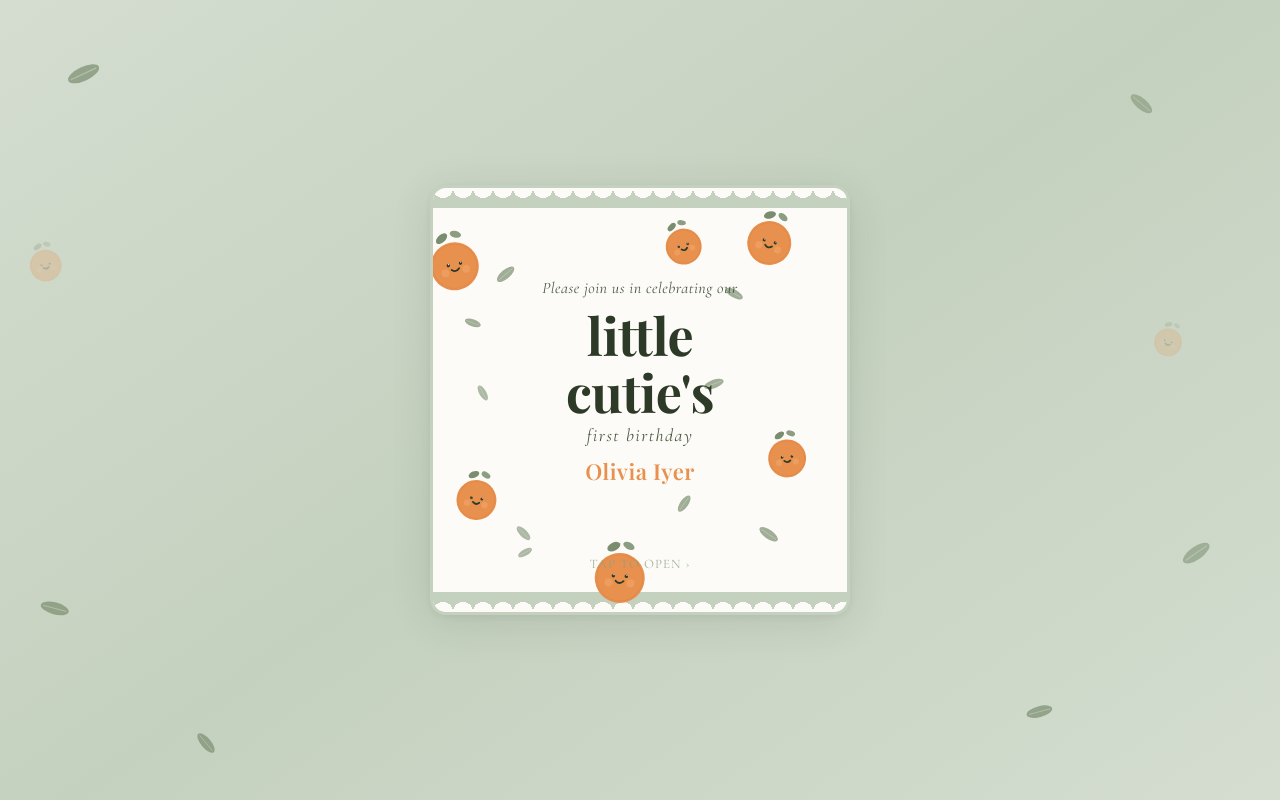
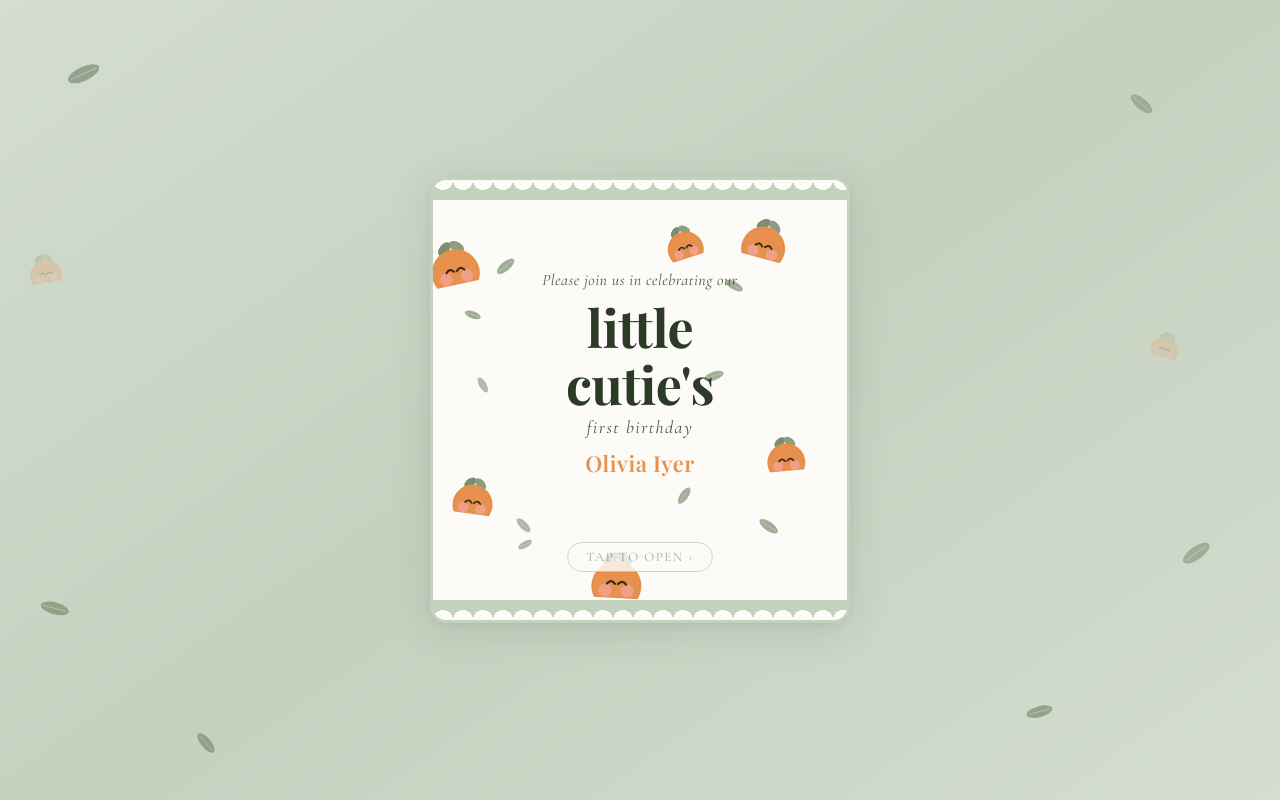
Before and after one commit to nealiyer88/little-cutie-evite, a Next.js app: page / in a window 1280 px wide. Built offline with nearby package versions, Linux system fonts and the light colour scheme; a web font is replaced by a local one.

Commit message:
Redesign orange to match reference (sleepy eyes, round, rosy cheeks) + fix tap-to-open legibility

```diff
--- a/app/page.tsx
+++ b/app/page.tsx
@@ -191,15 +191,25 @@ export default function EvitePage() {
               </p>
             </div>
 
-            <p style={{
-              position: 'relative', zIndex: 2,
-              fontFamily: "'Cormorant Garamond', serif",
-              fontSize: 13, color: SAGE, marginTop: 30,
-              letterSpacing: '1px', textTransform: 'uppercase',
-              animation: 'pulse 2s ease-in-out infinite',
+            <div style={{
+              position: 'relative', zIndex: 10,
+              display: 'flex', justifyContent: 'center',
+              marginTop: 24, paddingBottom: 8,
             }}>
-              tap to open ›
-            </p>
+              <span style={{
+                fontFamily: "'Cormorant Garamond', serif",
+                fontSize: 13, color: SAGE,
+                letterSpacing: '1.5px', textTransform: 'uppercase',
+                animation: 'pulse 2s ease-in-out infinite',
+                background: CREAM,
+                padding: '6px 18px',
+                borderRadius: 20,
+                border: `1.5px solid ${SAGE_LIGHT}`,
+                display: 'inline-block',
+              }}>
+                tap to open ›
+              </span>
+            </div>
           </div>
         )}
 
--- a/components/CuteOrange.tsx
+++ b/components/CuteOrange.tsx
@@ -1,9 +1,4 @@
-const ORANGE_MAIN = '#E8914F'
-const ORANGE_DARK = '#D4793A'
-const ORANGE_CHEEK = '#F2A66A'
-const LEAF_GREEN = '#7A8E6F'
-const SAGE = '#8B9E82'
-const TEXT_DARK = '#2D3A28'
+// Matches the reference: round body, two splayed leaves, closed sleepy eyes, rosy cheeks
 
 type Props = {
   size?: number
@@ -15,51 +10,67 @@ type Props = {
 
 export default function CuteOrange({ size = 60, x, y, rotation = 0, style = {} }: Props) {
   const r = size / 2
-  const leafH = size * 0.3
+  // Center of the orange body — pushed down to leave room for leaves
+  const cx = size * 0.55
+  const cy = size * 0.62 + r
+
+  // Leaf bases sit just above the top of the circle
+  const leafBaseY = cy - r + size * 0.04
 
   return (
     <svg
-      width={size * 1.2}
-      height={size * 1.4}
-      viewBox={`0 0 ${size * 1.2} ${size * 1.4}`}
+      width={size * 1.1}
+      height={size * 1.35}
+      viewBox={`0 0 ${size * 1.1} ${size * 1.35}`}
       style={{ position: 'absolute', left: x, top: y, transform: `rotate(${rotation}deg)`, ...style }}
     >
-      {/* stem */}
-      <line
-        x1={size * 0.6} y1={leafH + 2}
-        x2={size * 0.6} y2={leafH + size * 0.15}
-        stroke={LEAF_GREEN} strokeWidth={2.5} strokeLinecap="round"
+      {/* Left leaf */}
+      <ellipse
+        cx={cx - size * 0.13}
+        cy={leafBaseY - size * 0.08}
+        rx={size * 0.17}
+        ry={size * 0.1}
+        fill="#7A8E6F"
+        transform={`rotate(-40 ${cx - size * 0.13} ${leafBaseY - size * 0.08})`}
       />
-      {/* leaf left */}
+      {/* Right leaf */}
       <ellipse
-        cx={size * 0.45} cy={leafH * 0.6}
-        rx={size * 0.14} ry={size * 0.08}
-        fill={LEAF_GREEN}
-        transform={`rotate(-30 ${size * 0.45} ${leafH * 0.6})`}
+        cx={cx + size * 0.13}
+        cy={leafBaseY - size * 0.08}
+        rx={size * 0.17}
+        ry={size * 0.1}
+        fill="#8B9E82"
+        transform={`rotate(40 ${cx + size * 0.13} ${leafBaseY - size * 0.08})`}
       />
-      {/* leaf right */}
-      <ellipse
-        cx={size * 0.75} cy={leafH * 0.5}
-        rx={size * 0.12} ry={size * 0.07}
-        fill={SAGE}
-        transform={`rotate(25 ${size * 0.75} ${leafH * 0.5})`}
+
+      {/* Orange body */}
+      <circle cx={cx} cy={cy} r={r} fill="#E8914F" />
+
+      {/* Subtle darker ring for depth */}
+      <circle cx={cx} cy={cy} r={r * 0.93} fill="none" stroke="#D4793A" strokeWidth={1} opacity={0.18} />
+
+      {/* Rosy cheeks */}
+      <circle cx={cx - r * 0.44} cy={cy + r * 0.18} r={r * 0.26} fill="#F4A8A8" opacity={0.65} />
+      <circle cx={cx + r * 0.44} cy={cy + r * 0.18} r={r * 0.26} fill="#F4A8A8" opacity={0.65} />
+
+      {/* Eyes — closed sleepy arcs (∩ shaped) */}
+      <path
+        d={`M ${cx - r * 0.38} ${cy - r * 0.08}
+            Q ${cx - r * 0.22} ${cy - r * 0.28}
+              ${cx - r * 0.06} ${cy - r * 0.08}`}
+        fill="none"
+        stroke="#3A2A1A"
+        strokeWidth={size * 0.045}
+        strokeLinecap="round"
       />
-      {/* body */}
-      <circle cx={size * 0.6} cy={leafH + r} r={r} fill={ORANGE_MAIN} />
-      <circle cx={size * 0.6} cy={leafH + r} r={r * 0.92} fill="none" stroke={ORANGE_DARK} strokeWidth={1} opacity={0.3} />
-      {/* cheeks */}
-      <circle cx={size * 0.38} cy={leafH + r + size * 0.1} r={size * 0.08} fill={ORANGE_CHEEK} opacity={0.6} />
-      <circle cx={size * 0.82} cy={leafH + r + size * 0.1} r={size * 0.08} fill={ORANGE_CHEEK} opacity={0.6} />
-      {/* eyes */}
-      <circle cx={size * 0.47} cy={leafH + r - size * 0.04} r={size * 0.035} fill={TEXT_DARK} />
-      <circle cx={size * 0.73} cy={leafH + r - size * 0.04} r={size * 0.035} fill={TEXT_DARK} />
-      {/* eye shine */}
-      <circle cx={size * 0.48} cy={leafH + r - size * 0.06} r={size * 0.012} fill="white" />
-      <circle cx={size * 0.74} cy={leafH + r - size * 0.06} r={size * 0.012} fill="white" />
-      {/* smile */}
       <path
-        d={`M ${size * 0.52} ${leafH + r + size * 0.06} Q ${size * 0.6} ${leafH + r + size * 0.14} ${size * 0.68} ${leafH + r + size * 0.06}`}
-        fill="none" stroke={TEXT_DARK} strokeWidth={1.8} strokeLinecap="round"
+        d={`M ${cx + r * 0.06} ${cy - r * 0.08}
+            Q ${cx + r * 0.22} ${cy - r * 0.28}
+              ${cx + r * 0.38} ${cy - r * 0.08}`}
+        fill="none"
+        stroke="#3A2A1A"
+        strokeWidth={size * 0.045}
+        strokeLinecap="round"
       />
     </svg>
   )
```
